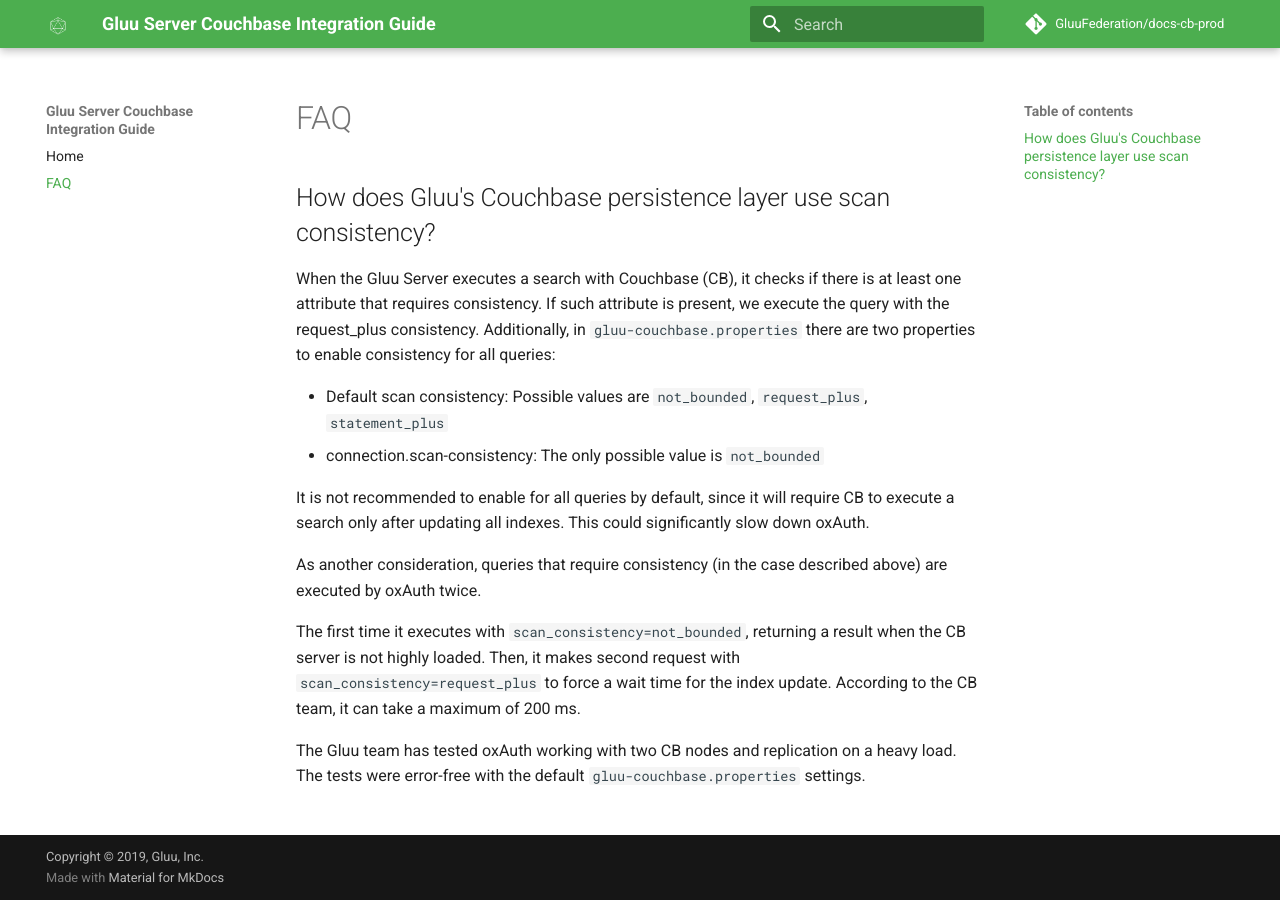
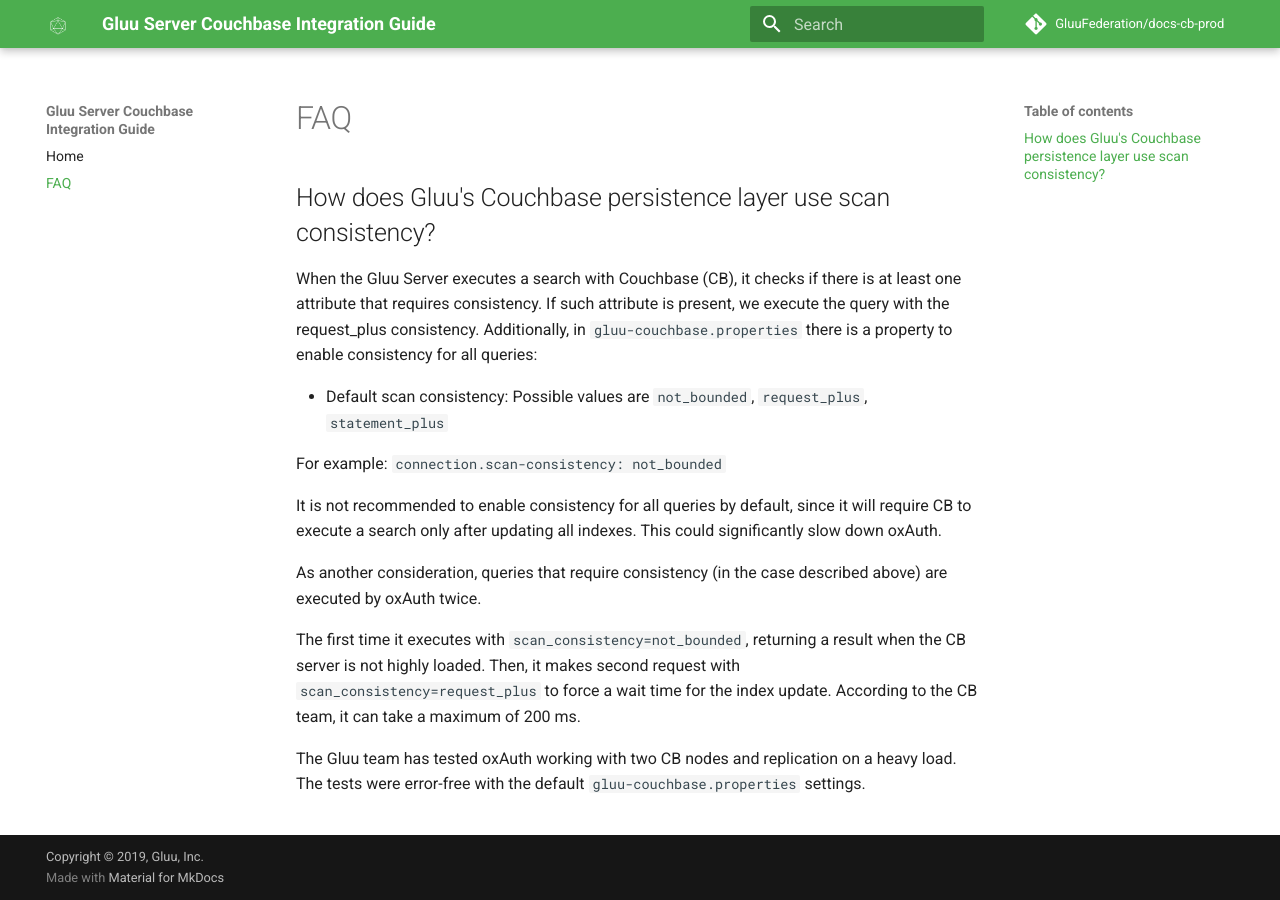
Before and after one commit to GluuFederation/docs-cb-prod, an MkDocs documentation site: the page built from docs/source/faq.md, in a window 1280 px wide. Built offline with MkDocs 1.6.1 and Material for MkDocs 9.7.7, drawn with Linux system fonts in a browser that asks for light colours; comment, search, counter and statistics services are not loaded.

Commit message:
Fixed incorrect example

```diff
--- a/docs/source/faq.md
+++ b/docs/source/faq.md
@@ -2,12 +2,13 @@
 
 ## How does Gluu's Couchbase persistence layer use scan consistency?
 
-When the Gluu Server executes a search with Couchbase (CB), it checks if there is at least one attribute that requires consistency. If such attribute is present, we execute the query with the request_plus consistency. Additionally, in `gluu-couchbase.properties` there are two properties to enable consistency for all queries:
+When the Gluu Server executes a search with Couchbase (CB), it checks if there is at least one attribute that requires consistency. If such attribute is present, we execute the query with the request_plus consistency. Additionally, in `gluu-couchbase.properties` there is a property to enable consistency for all queries:
 
 - Default scan consistency: Possible values are `not_bounded`, `request_plus`, `statement_plus`
-- connection.scan-consistency: The only possible value is `not_bounded`
 
-It is not recommended to enable for all queries by default, since it will require CB to execute a search only after updating all indexes. This could significantly slow down oxAuth.
+For example: `connection.scan-consistency: not_bounded`
+
+It is not recommended to enable consistency for all queries by default, since it will require CB to execute a search only after updating all indexes. This could significantly slow down oxAuth.
 
 As another consideration, queries that require consistency (in the case described above) are executed by oxAuth twice.
 
```
